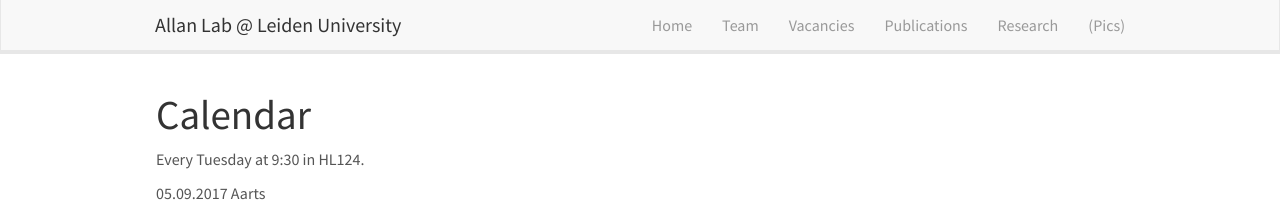
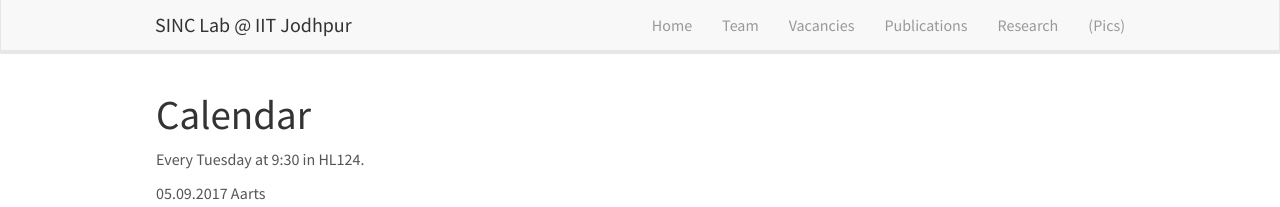
Before and after one commit to sinclab-iitj/sinclab-iitj.github.io, a Jekyll site: the page built from _pages/mini_lecture_series.md, in a window 1280 px wide. Shown: the top 207 px of the page. Built offline with Jekyll 4.4.1, drawn with Linux system fonts in a browser that asks for light colours; nearby versions of some CDN libraries.

Commit message:
Update header.html

```diff
--- a/_includes/header.html
+++ b/_includes/header.html
@@ -8,7 +8,7 @@
 		<span class="icon-bar"></span>
 	  </button>
 
-    <a class="navbar-brand" href="{{ site.url }}{{ site.baseurl }}/">Allan Lab @ Leiden University</a>
+    <a class="navbar-brand" href="{{ site.url }}{{ site.baseurl }}/">SINC Lab @ IIT Jodhpur</a>
 	</div>
 	<div class="collapse navbar-collapse" id="navbar-collapse-1">
 	  <ul class="nav navbar-nav navbar-right">
```
